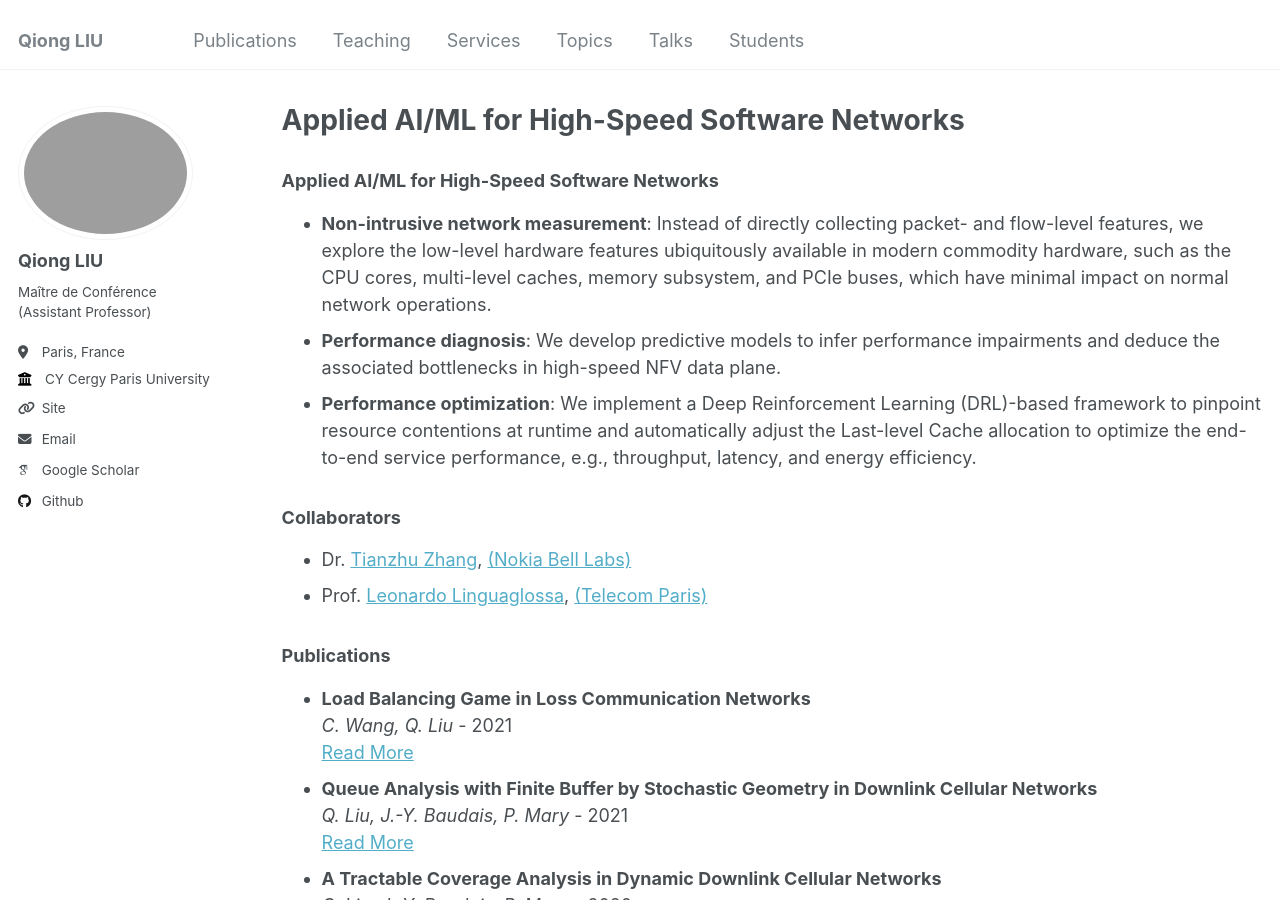
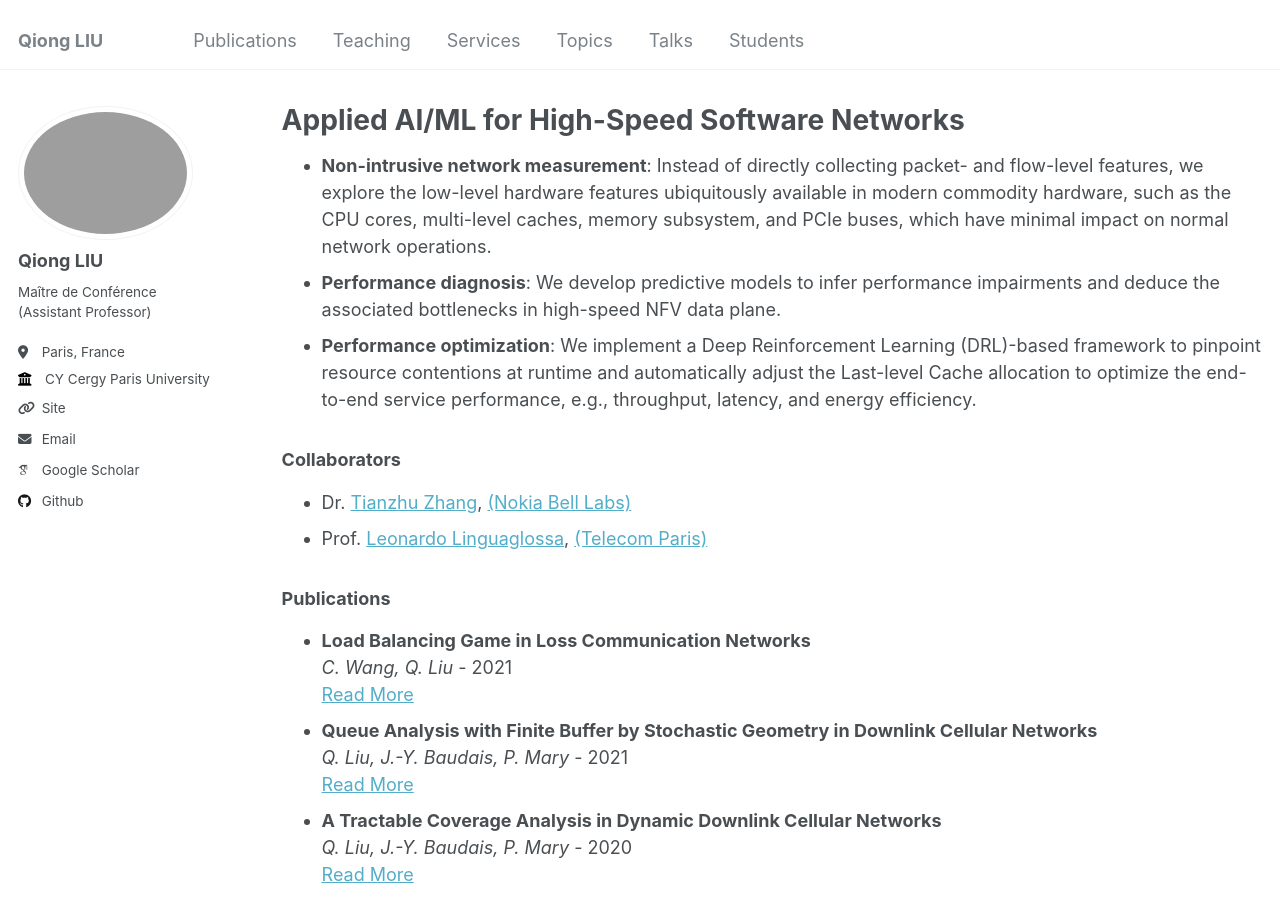
Before and after one commit to evesiphus/evesiphus.github.io, a Jekyll site: the page built from _posts/2012-08-14-blog-post-1.md, in a window 1280 px wide and 900 px high. Built offline with Jekyll 4.4.1, drawn with Linux system fonts in a browser that asks for light colours; some web fonts are replaced.

Commit message:
Update 2012-08-14-blog-post-1.md

```diff
--- a/_posts/2012-08-14-blog-post-1.md
+++ b/_posts/2012-08-14-blog-post-1.md
@@ -4,9 +4,9 @@ title: "Applied AI/ML for High-Speed Software Networks"
 permalink: /research/postdoc/
 author_profile: true
 time_duration: 2022.10 – Present
+project: TODO...
 ---
 
-### Applied AI/ML for High-Speed Software Networks
 - **Non-intrusive network measurement**: Instead of directly collecting packet- and flow-level features, we explore the low-level hardware features ubiquitously available in modern commodity hardware, such as the CPU cores, multi-level caches, memory subsystem, and PCIe buses, which have minimal impact on normal network operations.
 - **Performance diagnosis**: We develop predictive models to infer performance impairments and deduce the associated bottlenecks in high-speed NFV data plane.
 - **Performance optimization**: We implement a Deep Reinforcement Learning (DRL)-based framework to pinpoint resource contentions at runtime and automatically adjust the Last-level Cache allocation to optimize the end-to-end service performance, e.g., throughput, latency, and energy efficiency.
```
